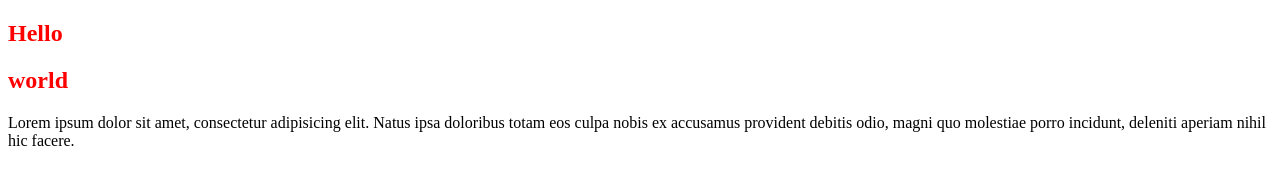
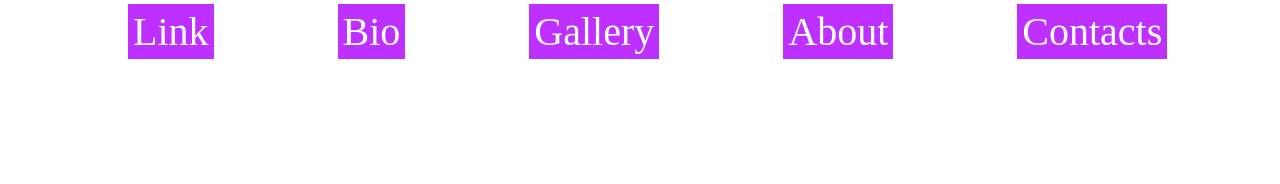
Before and after one commit to Arkaim/WebDev, a plain HTML site: page index.html in a window 1280 px wide. Drawn offline with Linux system fonts and the light colour scheme.

Commit message:
Added list of useful web sites

```diff
--- a/index.html
+++ b/index.html
@@ -5,8 +5,10 @@
 	<title>Islam</title>
 </head>
 <body>
-	<h2 class="red">Hello</h2>
-	<h2 class="red">world</h2>
-	<p>Lorem ipsum dolor sit amet, consectetur adipisicing elit. Natus ipsa doloribus totam eos culpa nobis ex accusamus provident debitis odio, magni quo molestiae porro incidunt, deleniti aperiam nihil hic facere.</p>
+	<a href="">Link</a>
+	<a href="">Bio</a>
+	<a href="">Gallery</a>
+	<a href="">About</a>
+	<a href="">Contacts</a>
 </body>
 </html>
--- a/style.css
+++ b/style.css
@@ -1,7 +1,16 @@
-h2 {
-	color: rgba(144,200,80, 1);
+a {
+	background-color: #BE30FF;
+	text-decoration: none;
+	color: white;
+	font-family: Ubuntu;
+	margin-left: 120px;
+	font-size: 40px;
+	transition: border 1s, border-radius 1s, border-color 1s;
+	padding: 5px;
 }
 
-.red {
-	color: red;
+a:hover {
+	border: 2px;
+	border-radius: 15px;
+	border-color: #12DB2E;
 }
```
Also changed, not shown: README.md (added).
